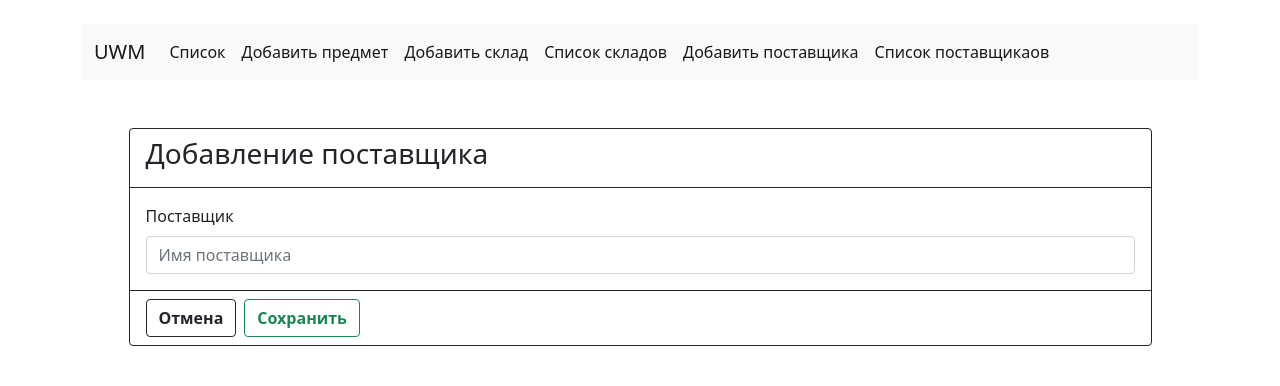
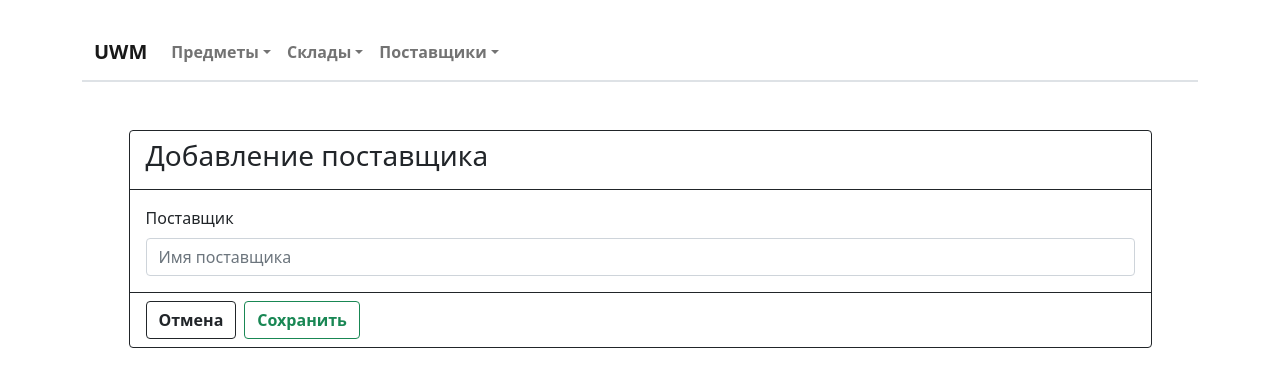
Before and after one commit to tsakaevakhmad/UWM-Client, a React (Create React App) app: page /ProviderCreate in a window 1280 px wide. Shown: the top 386 px of the page. Built offline with nearby package versions, Linux system fonts and the light colour scheme.

Commit message:
Navbar update

```diff
--- a/src/Components/ItemsComponents/ItemCreate.js
+++ b/src/Components/ItemsComponents/ItemCreate.js
@@ -178,7 +178,7 @@ export default class ItemCreate extends Component {
                     <div className="card-footer border-dark bg-transparent">
                         <div className="row" >
                             <div className="col-8 d-grid gap-2 d-md-flex">
-                                <Link to="/"><button type="button" className="btn btn-outline-dark fw-bolder">Отмена</button></Link>
+                                <Link className="btn btn-outline-dark fw-bolder" to="/">Отмена</Link>
                                 <button type="button" onClick={this.Create} className="btn btn-outline-success fw-bolder">Сохранить</button>
                             </div>
                         </div>
--- a/src/Components/ItemsComponents/ItemEdit.js
+++ b/src/Components/ItemsComponents/ItemEdit.js
@@ -271,7 +271,7 @@ class Item extends Component {
                             <div className="card-footer border-dark bg-transparent">
                                 <div className="row" >
                                     <div className="col-8 d-grid gap-2 d-md-flex">
-                                        <Link to="/"><button type="button" className="btn btn-outline-dark fw-bolder">Назад</button></Link>
+                                        <Link className="btn btn-outline-dark fw-bolder" to="/">Назад</Link>
                                         <button type="button" onClick={() => this.setState({ edit: true })} className="btn btn-outline-warning fw-bolder">Редактировать</button>
                                     </div>
                                     <div className="col-4 d-grid gap-2 d-md-flex justify-content-end">
--- a/src/Components/Navbar.js
+++ b/src/Components/Navbar.js
@@ -26,31 +26,42 @@ export default class Navbar extends Component {
     render() {
         return (
             <div>
-                <nav className="navbar navbar-expand-lg navbar-light bg-light">
-                    <div className="container-fluid">
-                        <button className="navbar-toggler" type="button" data-bs-toggle="collapse" data-bs-target="#navbarTogglerDemo03" aria-controls="navbarTogglerDemo03" aria-expanded="false" aria-label="Toggle navigation">
+                <nav className="navbar navbar-expand-lg navbar-light border-bottom border-2">
+                    <div className="container-fluid ">
+                        <a className="navbar-brand fw-bold">UWM</a>
+                        <button className="navbar-toggler" type="button" data-bs-toggle="collapse" data-bs-target="#navbarToggler" aria-controls="navbarTogglerDemo03" aria-expanded="false" aria-label="Toggle navigation">
                             <span className="navbar-toggler-icon"></span>
                         </button>
-                        <a className="navbar-brand" href="#">UWM</a>
-                        <div className="collapse navbar-collapse" id="navbarTogglerDemo03">
-                            <ul className="navbar-nav me-auto mb-2 mb-lg-0">
-                                <li className="nav-item">
-                                    <Link className="nav-link active" aria-current="page" to="/">Список</Link>
+                        <div className="collapse navbar-collapse " id="navbarToggler">
+                            <ul className="navbar-nav me-auto mb-2 mb-lg-0 ">
+                                <li className="nav-item dropdown fw-bold">
+                                    <a className="nav-link dropdown-toggle" href="#" id="navbarDropdown" role="button" data-bs-toggle="dropdown" aria-expanded="false">
+                                        Предметы
+                                    </a>
+                                    <ul className="dropdown-menu" aria-labelledby="navbarDropdown">
+                                        <li><Link className="dropdown-item" aria-current="page" to="/">Список</Link></li>
+                                        <li><Link className="dropdown-item" aria-current="page" to="/ItemCreate">Добавить предмет</Link></li>
+                                    </ul>
                                 </li>
-                                <li className="nav-item">
-                                    <Link className="nav-link active" aria-current="page" to="/ItemCreate">Добавить предмет</Link>
+
+                                <li className="nav-item dropdown">
+                                    <a className="nav-link dropdown-toggle fw-bold" href="#" id="navbarDropdown" role="button" data-bs-toggle="dropdown" aria-expanded="false">
+                                        Склады
+                                    </a>
+                                    <ul className="dropdown-menu" aria-labelledby="navbarDropdown">
+                                        <li><Link className="dropdown-item" aria-current="page" to="/WarehouseList">Список складов</Link></li>
+                                        <li><Link className="dropdown-item" aria-current="page" to="/WarehouseCreate">Добавить склад</Link></li>
+                                    </ul>
                                 </li>
-                                <li className="nav-item">
-                                    <Link className="nav-link active" aria-current="page" to="/WarehouseCreate">Добавить склад</Link>
-                                </li>
-                                <li className="nav-item">
-                                    <Link className="nav-link active" aria-current="page" to="/WarehouseList">Список складов</Link>
-                                </li>
-                                <li className="nav-item">
-                                    <Link className="nav-link active" aria-current="page" to="/ProviderCreate">Добавить поставщика</Link>
-                                </li>
-                                <li className="nav-item">
-                                    <Link className="nav-link active" aria-current="page" to="/ProviderList">Список поставщикаов</Link>
+
+                                <li className="nav-item dropdown">
+                                    <a className="nav-link dropdown-toggle fw-bold" href="#" id="navbarDropdown" role="button" data-bs-toggle="dropdown" aria-expanded="false">
+                                        Поставщики
+                                    </a>
+                                    <ul className="dropdown-menu" aria-labelledby="navbarDropdown">
+                                        <li><Link className="dropdown-item" aria-current="page" to="/ProviderList">Список поставщикаов</Link></li>
+                                        <li><Link className="dropdown-item" aria-current="page" to="/ProviderCreate">Добавить поставщика</Link></li>
+                                    </ul>
                                 </li>
                             </ul>
                             {/* <form className="d-flex">
--- a/src/Components/ProviderComponents/ProviderCreate.js
+++ b/src/Components/ProviderComponents/ProviderCreate.js
@@ -67,7 +67,7 @@ class Provider extends Component {
                     <div className="card-footer border-dark bg-transparent">
                         <div className="row" >
                             <div className="col-8 d-grid gap-2 d-md-flex">
-                                <Link to={`/`}><button type="button" className="btn btn-outline-dark fw-bolder">Отмена</button></Link>
+                                <Link className="btn btn-outline-dark fw-bolder" to={`/`}>Отмена</Link>
                                 <button type="button" onClick={this.Create} className="btn btn-outline-success fw-bolder">Сохранить</button>
                             </div>
                         </div>
--- a/src/Components/ProviderComponents/ProviderEdit.js
+++ b/src/Components/ProviderComponents/ProviderEdit.js
@@ -118,7 +118,7 @@ class Provider extends Component {
                         <div className="card-footer border-dark bg-transparent">
                             <div className="row" >
                                 <div className="col-8 d-grid gap-2 d-md-flex">
-                                    <Link to={`/`}><button type="button" className="btn btn-outline-dark fw-bolder">Назад</button></Link>
+                                    <Link className="btn btn-outline-dark fw-bolder" to={`/`}>Назад</Link>
                                     <button type="button" onClick={() => this.setState({ edit: true })} className="btn btn-outline-warning fw-bolder">Редактировать</button>
                                 </div>
                             </div>
--- a/src/Components/WarehouseComponents/WarehouseCreate.js
+++ b/src/Components/WarehouseComponents/WarehouseCreate.js
@@ -103,7 +103,7 @@ class Warehouse extends Component {
                     <div className="card-footer border-dark bg-transparent">
                         <div className="row" >
                             <div className="col-8 d-grid gap-2 d-md-flex">
-                                <Link to={`/`}><button type="button" className="btn btn-outline-dark fw-bolder">Отмена</button></Link>
+                                <Link className="btn btn-outline-dark fw-bolder" to={`/`}>Отмена</Link>
                                 <button type="button" onClick={this.Create} className="btn btn-outline-success fw-bolder">Сохранить</button>
                             </div>
                         </div>
--- a/src/Components/WarehouseComponents/WarehouseEdit.js
+++ b/src/Components/WarehouseComponents/WarehouseEdit.js
@@ -181,7 +181,7 @@ class Warehouse extends Component {
                         <div className="card-footer border-dark bg-transparent">
                             <div className="row" >
                                 <div className="col-8 d-grid gap-2 d-md-flex">
-                                    <Link to={`/`}><button type="button" className="btn btn-outline-dark fw-bolder">Назад</button></Link>
+                                    <Link className="btn btn-outline-dark fw-bolder" to={`/`}>Назад</Link>
                                     <button type="button" onClick={() => { this.setState({ edit: true }) }} className="btn btn-outline-warning fw-bolder">Редактировать</button>
                                 </div>
                             </div>
```
